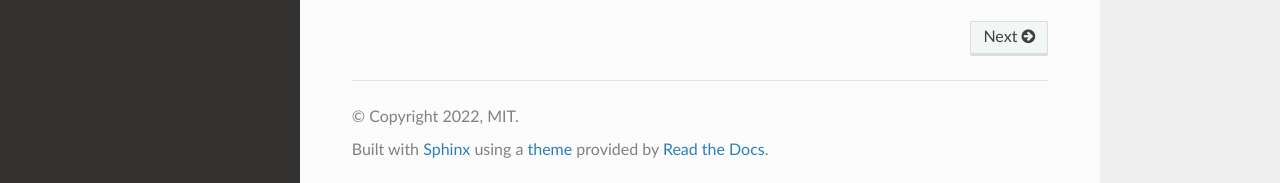
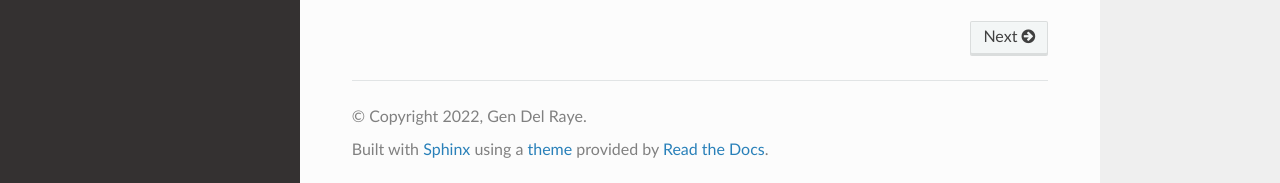
Before and after one commit to eelcovv/LatLonCalc, a Sphinx documentation site: the page built from docs/index.rst, in a window 1280 px wide and 900 px high, scrolled down 1045 px. Shown: the part 714-897 px from the top of the window. Built offline with Sphinx 7.4.7 and the Read the Docs theme 2.0.0, drawn with Linux system fonts in a browser that asks for light colours.

Commit message:
Gen Del Rave as author

```diff
--- a/docs/conf.py
+++ b/docs/conf.py
@@ -88,7 +88,7 @@
 
 # General information about the project.
 project = "latloncalc"
-copyright = "2022, MIT"
+copyright = "2022, Gen Del Raye"
 
 # The version info for the project you're documenting, acts as replacement for
 # |version| and |release|, also used in various other places throughout the
```
